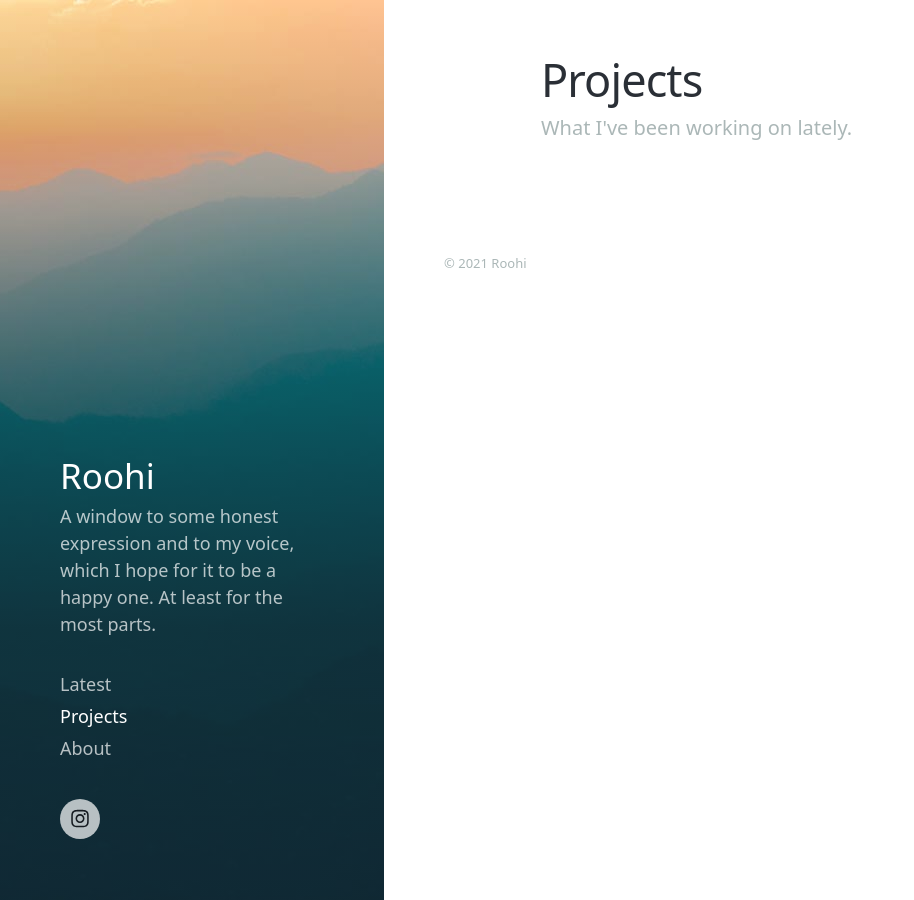
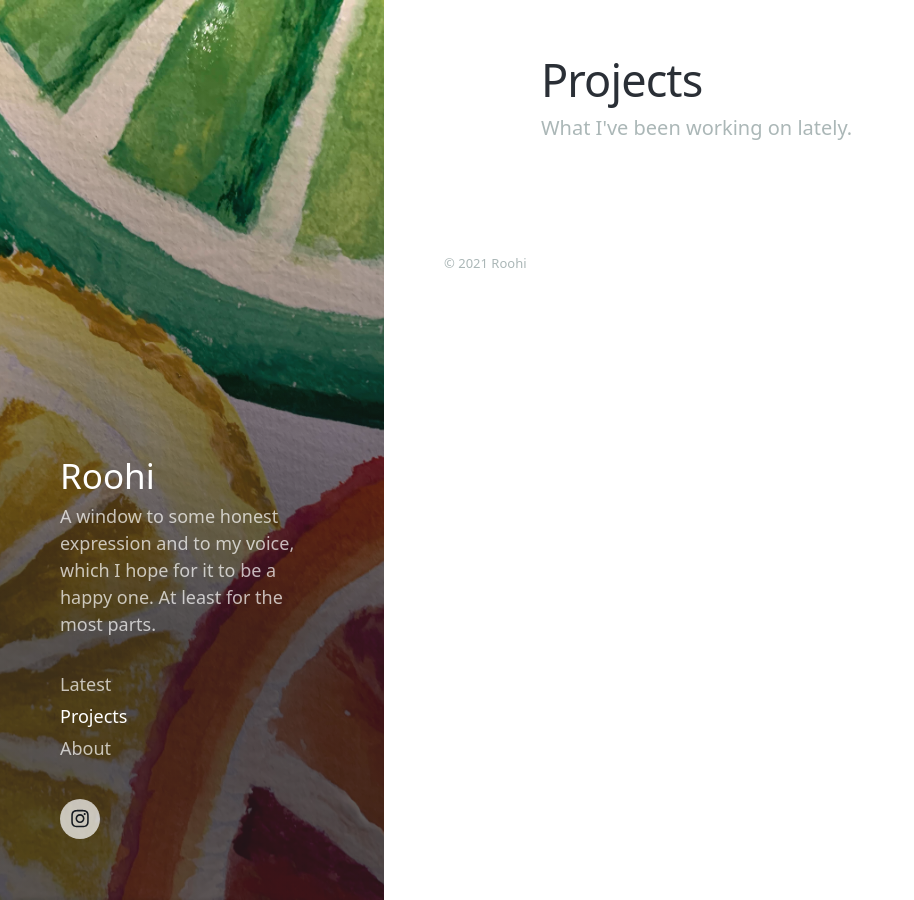
Before and after one commit to madhumithahgokul/madhumithahgokul.github.io, a Jekyll site: the page built from projects/index.html, in a window 1280 px wide. Shown: the whole page, without its empty margins (0-914 px from the left). Built offline with Jekyll 4.4.1, drawn with Linux system fonts in a browser that asks for light colours; nearby versions of some CDN libraries; some web fonts are replaced.

Commit message:
Update index.html

```diff
--- a/projects/index.html
+++ b/projects/index.html
@@ -3,7 +3,7 @@ layout: default
 title: Projects
 subtitle: What I've been working on lately.
 description: Journal is a stunning personal blog Jekyll theme with an image-focused design.
-featured_image: /images/demo/demo-landscape.jpg
+featured_image: /images/paint.jpg
 ---
 
 <section class="intro">
```
